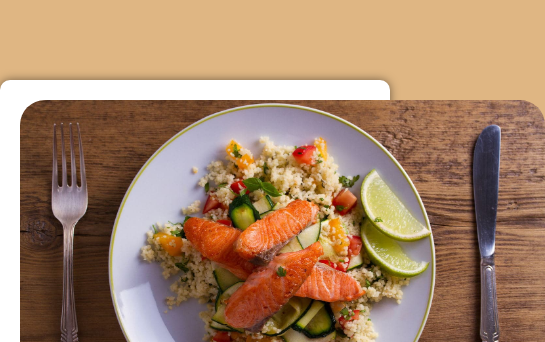
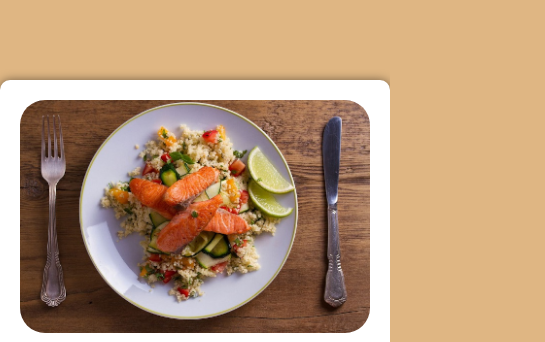
Before and after one commit to dudanascimento9/site-receita, a plain HTML site: page index.html in a window 390 px wide. Shown: the top 342 px of the page, 545 px wide, since content can reach past the window. Drawn offline with Linux system fonts and the light colour scheme.

Commit message:
ainda continua testando responsividade

```diff
--- a/index.html
+++ b/index.html
@@ -9,11 +9,14 @@
   <body>
     <div class="maior">
       <picture>
-        <source media="(max-width: 380px)" srcset="imagens/Receita-de-cuscuz-com-salmao2.png">
+        <source media="(max-width: 768px)" srcset="imagens/Receita-de-cuscuz-com-salmao2.png" type="image/png">
         <img
-        src="imagens/Receita-de-cuscuz-com-salmao.jpg" class="imagem"
-        alt="cuscuz com peixe"
-      />
+          src="imagens/Receita-de-cuscuz-com-salmao.jpg"
+          class="imagem"
+          alt="cuscuz com peixe"
+        />
+      </picture>
+
     </picture>
       <h1>Receita de Cuscuz com Merluza ao Molho</h1>
       <div class="cima">
--- a/style.css
+++ b/style.css
@@ -74,12 +74,13 @@ div.maior {
 }
 
 img.imagem {
-  max-height: 350px;
+  width: 100%;
   max-width: 700px;
-  border-radius: 25px;
-  margin-bottom: 30px;
-  display: block;
-  margin: auto;
+height: auto;
+border-radius: 25px;
+margin-bottom: 30px;
+display: block;
+margin: auto;
 }
 
 div {
```
